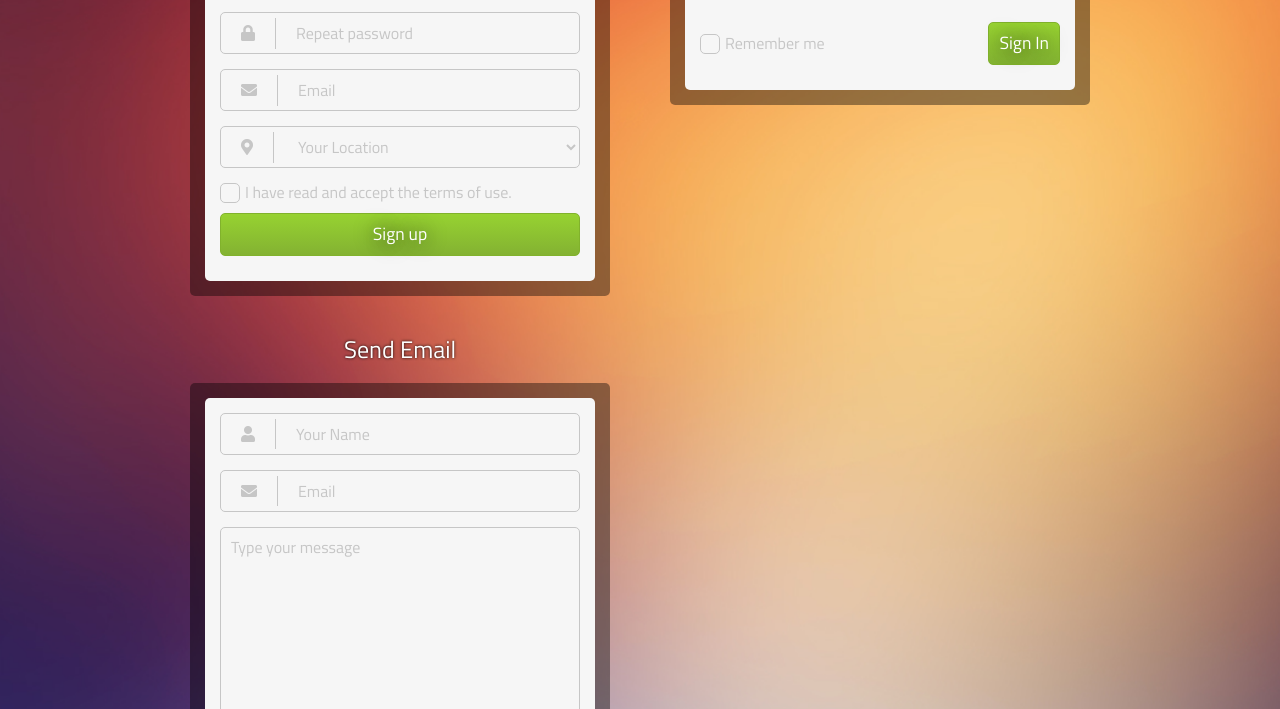
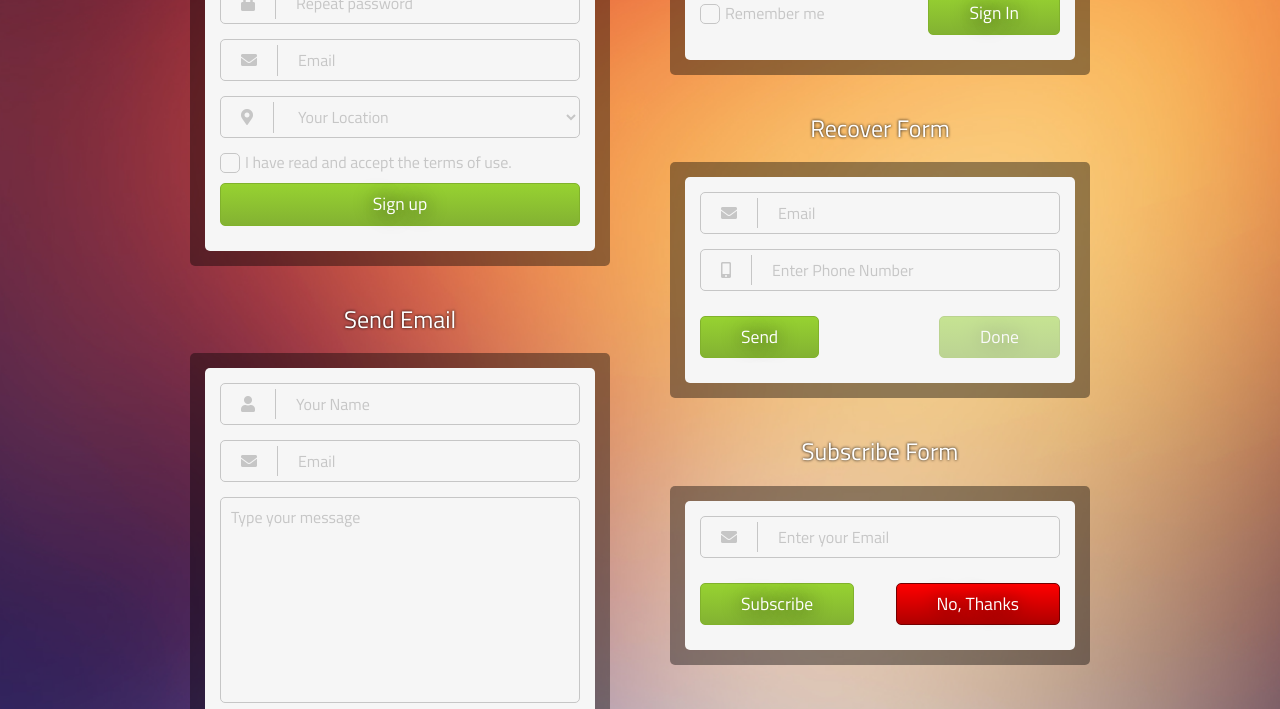
Before and after one commit to kedziorap/psd-forms, a website: page index.html in a window 1280 px wide. Shown: the part 390-1099 px from the top of the page. Drawn offline with nearby package versions, Linux system fonts and the light colour scheme.

Commit message:
Finish front

```diff
--- a/index.html
+++ b/index.html
@@ -125,6 +125,50 @@
                             </form>
                         </div>
                     </div>
+                    <h2 class="form-title">Recover Form</h2>
+                    <div class="form-box">
+                        <div class="form-wrapper">
+                            <form action="#" method="get">
+                                <div class="input-box">
+                                    <div class="icon"><label for="rfEmail"><i class="fas fa-envelope"></i></label></div>
+                                    <div class="input">
+                                        <input id="rfEmail" type="email" placeholder="Email" required>
+                                    </div>
+                                </div>
+                                <div class="input-box">
+                                    <div class="icon"><label for="rfEmail"><i class="fas fa-mobile-alt"></i></label></div>
+                                    <div class="input">
+                                        <input id="rfEmail" type="tel" placeholder="Enter Phone Number" required>
+                                    </div>
+                                </div>
+
+                                <div class="checkbox-box">
+                                    <button class="button confirm" type="submit">Send</button>
+                                    <button class="button confirm btn-inline" type="submit" disabled>Done</button>
+                                </div>
+                            </form>
+                        </div>
+                    </div>
+                    <h2 class="form-title">Subscribe Form</h2>
+                    <div class="form-box">
+                        <div class="form-wrapper">
+                            <form action="#" method="get">
+                                <div class="input-box">
+                                    <div class="icon"><label for="sfEmail"><i class="fas fa-envelope"></i></label></div>
+                                    <div class="input">
+                                        <input id="sfEmail" type="email" placeholder="Enter your Email" required>
+                                    </div>
+                                </div>
+                                <div class="checkbox-box">
+                                    <button class="button confirm" type="submit">Subscribe</button>
+                                    <button class="button no btn-inline" type="submit">No, Thanks</button>
+                                </div>
+                            </form>
+                        </div>
+                    </div>
+                    <div class="logo-down">
+                        <img src="img/logo.png" alt="">
+                    </div>
                 </div>
             </div>
         </main>
--- a/sass/style.scss
+++ b/sass/style.scss
@@ -7,6 +7,9 @@ $color-border-silver: #c6c6c6;
 $color-confirm: #97d231;
 $color-confirm-2: #83b232;
 $color-border-confirm:  #81b22c;
+$color-no: red;
+$color-no-2: #af0000;
+$color-border-no: #740000;
 //main properties
 * {
     box-sizing: border-box;
@@ -51,7 +54,7 @@ body {
 }
 .column {
     flex: 50%;
-    padding: 30px;
+    padding: 0 30px;
 }
 .form-title {
     text-align: center;
@@ -115,7 +118,7 @@ textarea {
         display: inline-block;
         position: relative;
         cursor: pointer;
-        width: 20px;
+        min-width: 20px;
         height: 20px;
         border-radius: 5px;
         border: 1px solid $color-border-silver;
@@ -147,13 +150,16 @@ textarea {
 }
 .button {
     margin: 10px 0;
-    padding: 10px;
+    padding: 10px 40px;
     border: none;
     cursor: pointer;
     color: $color-light;
     text-shadow: 0 0 20px black;
     font-size: 1.1em;
     border-radius: 5px;
+}
+button:disabled {
+    opacity: 0.5;
 }
 .confirm {
     background-image: linear-gradient($color-confirm, $color-confirm-2);
@@ -163,18 +169,39 @@ textarea {
         background-image: linear-gradient($color-confirm-2, $color-confirm-2);
     }
 }
+.no {
+    background-image: linear-gradient($color-no, $color-no-2);
+    border: 1px solid $color-border-no;
+    transition: 0.2s;
+    &:hover {
+        background-image: linear-gradient($color-no-2, $color-no-2);
+    }
+}
 .btn-inline {
     margin-left: auto;
+}
+.logo-down {
+    padding: 10px;
+    opacity: 0.3;
+    text-align: center;
 }
 //RWD
 
 @media(max-width: 768px) {
+    textarea {
+        min-height: 150px;
+    }
+    .form-box {
+        margin-bottom: 10px;
+    }
     .column {
         flex: 100%;
     }
 }
 
 @media(max-width: 500px) {
+    .button {
+        padding: 10px;}
     .column {
         padding: 10px;
     }
```
Also changed, not shown: css/style.css, 1 other file.
